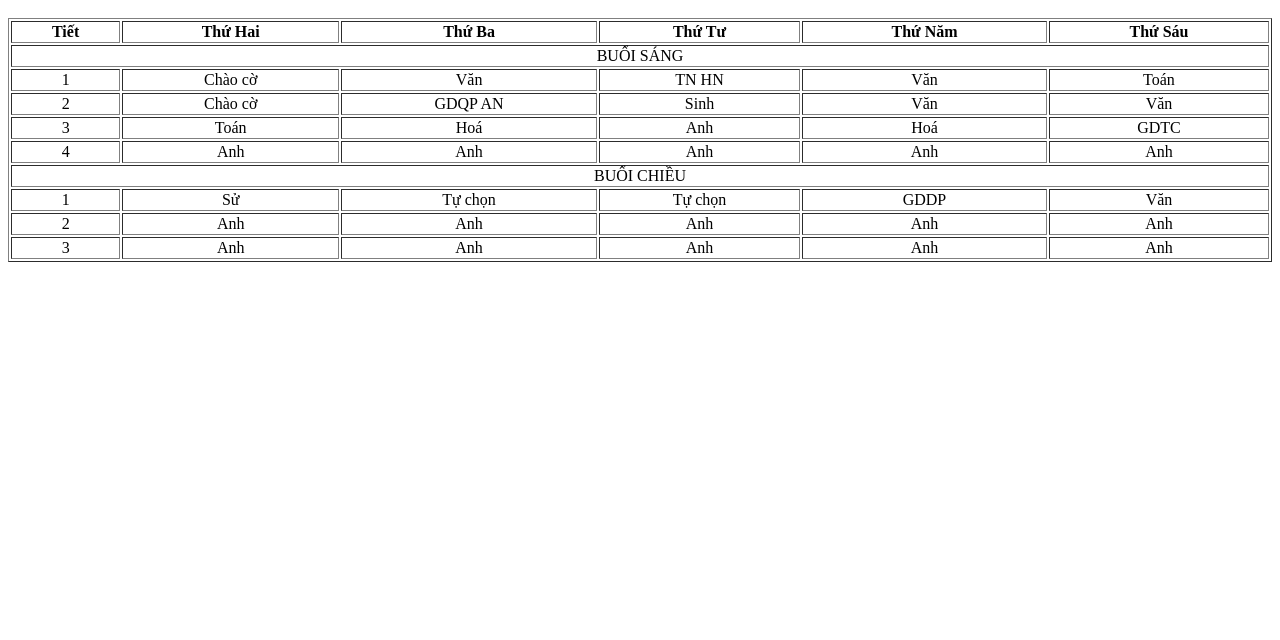
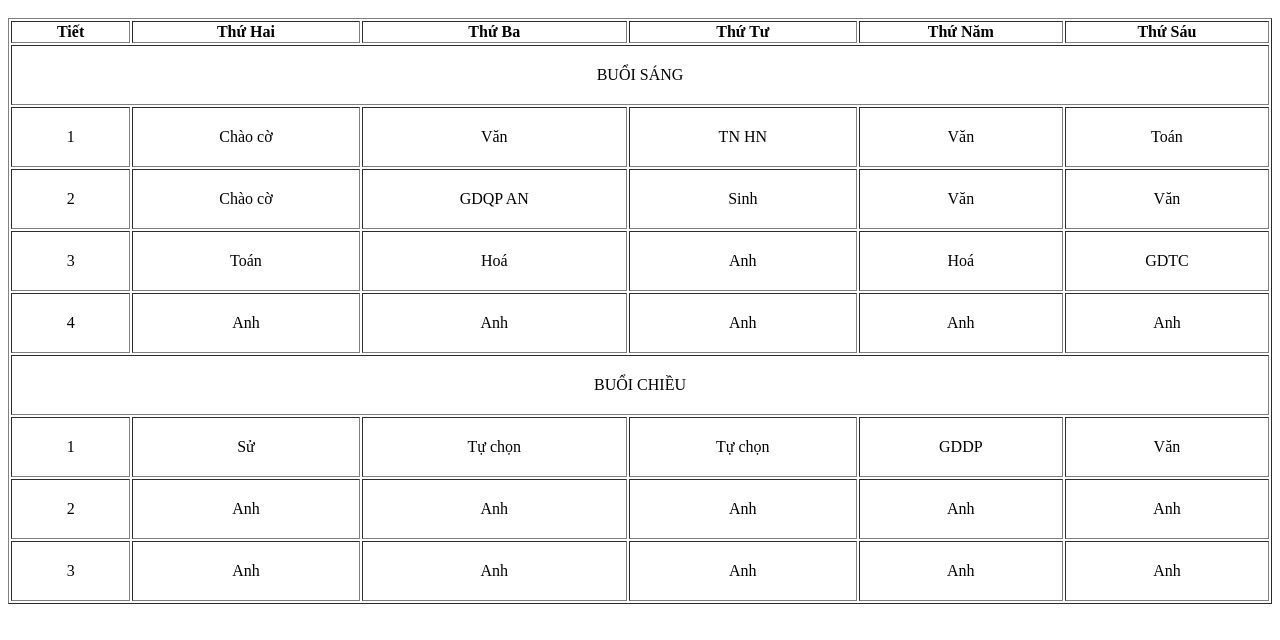
Before and after one commit to BuiBaoo/duan1, a plain HTML site: page index.html in a window 1280 px wide. Shown: the part 48-688 px from the top of the page. Drawn offline with Linux system fonts and the light colour scheme.

Commit message:
Update index.html

```diff
--- a/index.html
+++ b/index.html
@@ -2,7 +2,7 @@
     <head>
         <meta charset = "utf-8">
         <style>
-            td { text-align: center; }
+            td { text-align: center;padding:20; }
         </style>
     </head>
     <body>
```
